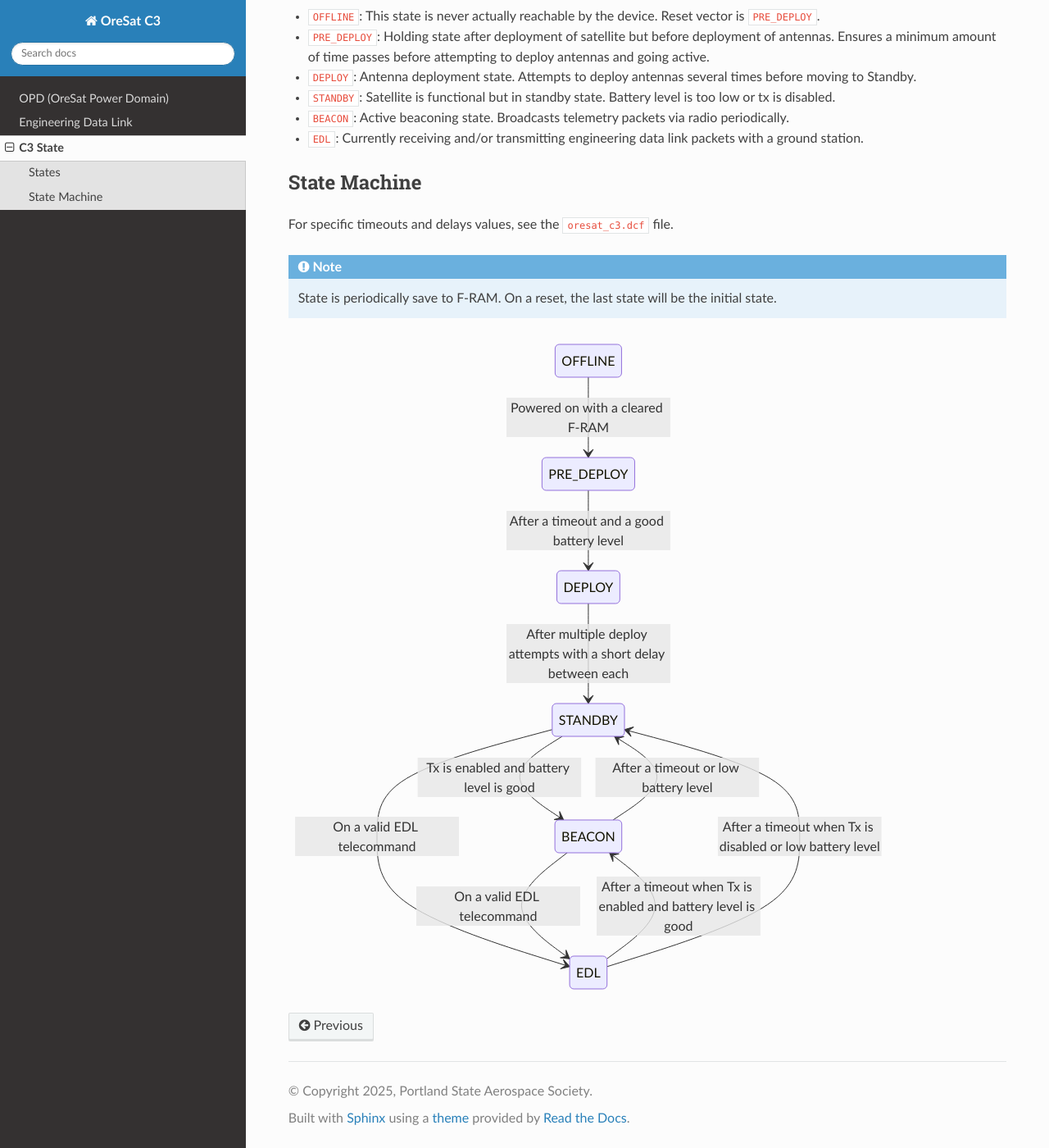
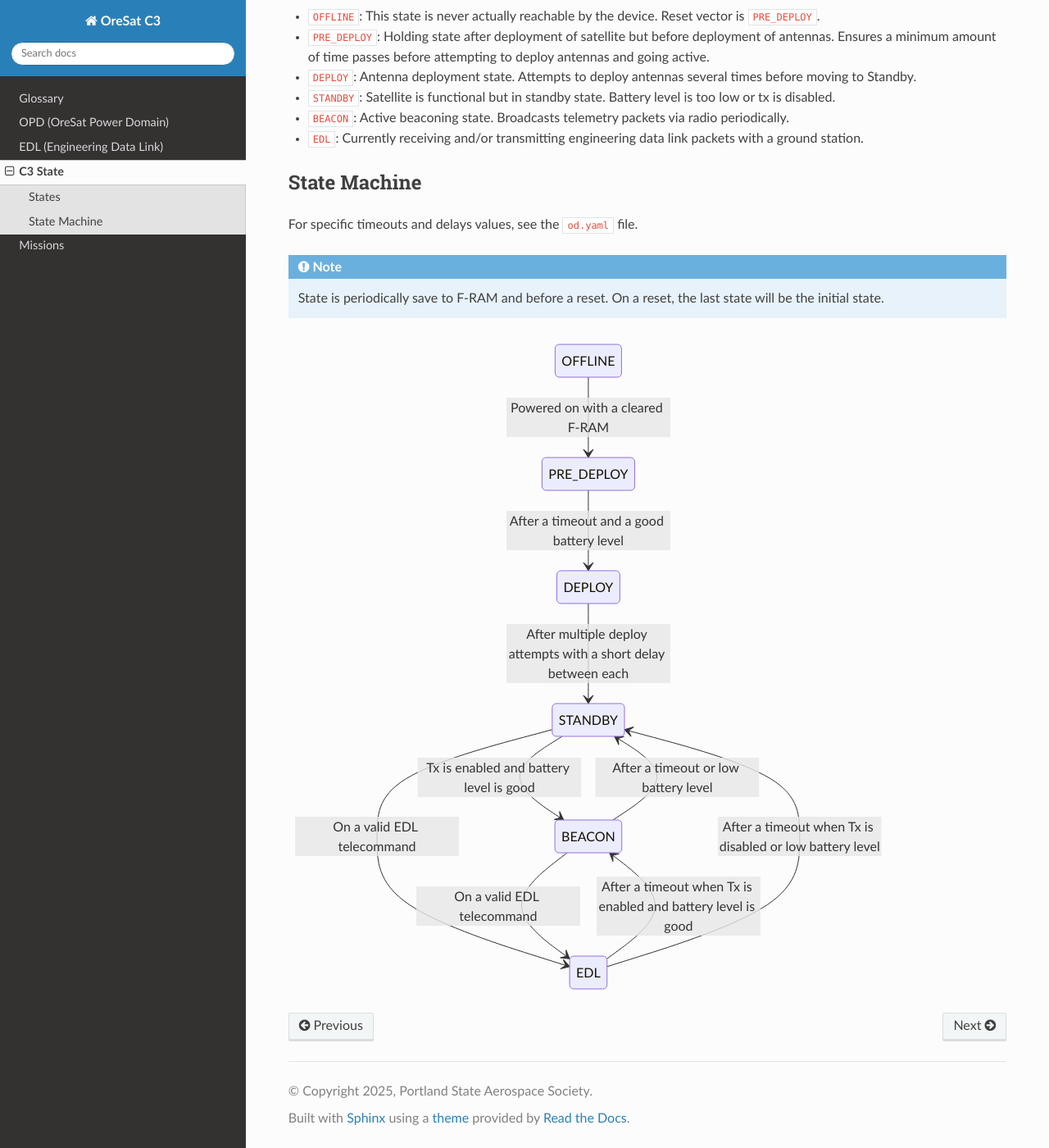
Before and after one commit to oresat/oresat-c3-software, a Sphinx documentation site: the page built from docs/state.rst, in a window 1280 px wide and 1400 px high, scrolled down 256 px. Shown: the whole window at 82% size. Built offline with Sphinx 7.4.7 and the Read the Docs theme 3.1.0, drawn with Linux system fonts in a browser that asks for light colours; pages that are not in the unit, such as notebooks, are missing from menus; the version number could not be read and is left out.

Commit message:
add missions pages and a glossary page

```diff
--- a/docs/edl.rst
+++ b/docs/edl.rst
@@ -1,5 +1,5 @@
-Engineering Data Link
-=====================
+EDL (Engineering Data Link)
+===========================
 
 .. note:: Octets are used instead of bytes as octets are guaranteed to be 8 bits and bytes are not.
 
--- a/docs/index.rst
+++ b/docs/index.rst
@@ -4,12 +4,11 @@ Welcome to OreSat C3's documentation!
 .. toctree::
    :maxdepth: 2
 
+   glossary
    opd
    edl
    state
-   gen/oresat0_beacon
-   gen/oresat0_5_beacon
-   gen/oresat1_beacon
+   missions/index
 
 
 Indices and tables
--- a/docs/state.rst
+++ b/docs/state.rst
@@ -20,10 +20,10 @@ States
 State Machine
 -------------
 
-For specific timeouts and delays values, see the ``oresat_c3.dcf`` file.
+For specific timeouts and delays values, see the ``od.yaml`` file.
 
-.. note:: State is periodically save to F-RAM. On a reset, the last state will be
-   the initial state.
+.. note:: State is periodically save to F-RAM and before a reset. On a reset, the last state will
+   be the initial state.
 
 .. mermaid::
 
```
Also changed, not shown: docs/glossary.rst (added, +79 -0 lines), docs/missions/index.rst (added, +9 -0 lines), docs/missions/oresat0.rst (added, +7 -0 lines), docs/missions/oresat0_5.rst (added, +7 -0 lines), docs/missions/oresat1.rst (added, +7 -0 lines).
